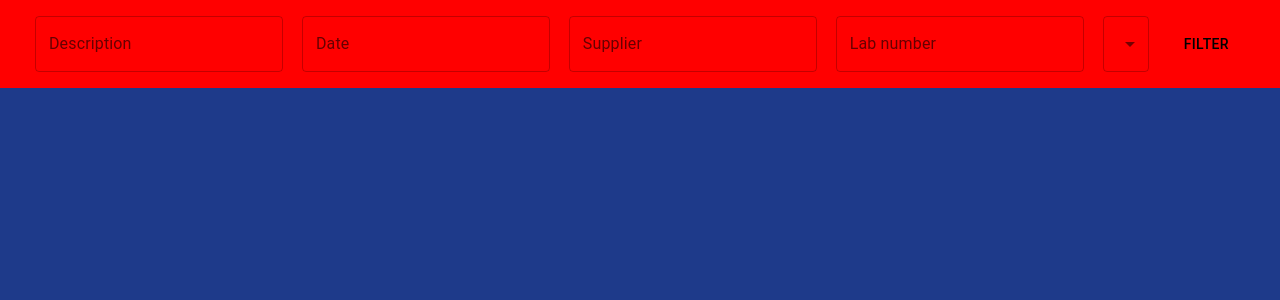
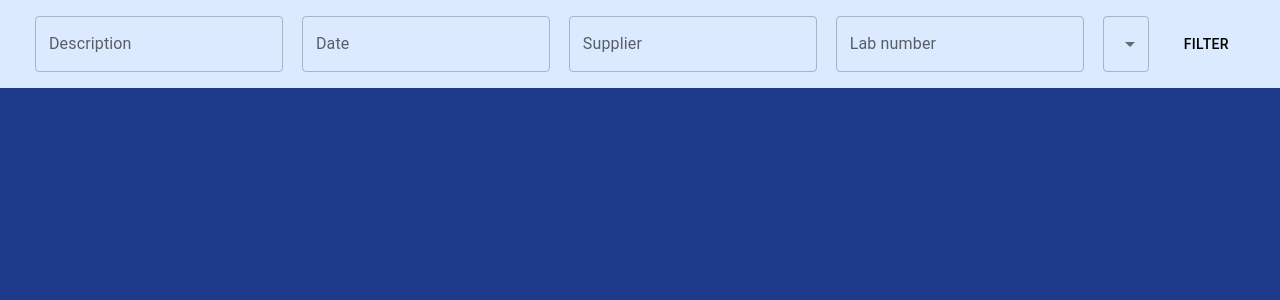
Before and after one commit to rommxl/BAP-ISE, a React (Create React App) app in the folder client/: page / in a window 1280 px wide. Shown: the top 300 px of the page. Built offline with nearby package versions, Linux system fonts and the light colour scheme; the HTML template or start-up script is replaced by a standard one.

Commit message:
filterbar color changed

```diff
--- a/client/src/components/FilterBar.jsx
+++ b/client/src/components/FilterBar.jsx
@@ -23,7 +23,7 @@ export default function FilterBar(props) {
     const boxStyle = {
         width:"100vw",
         minHeight:"5rem",
-        backgroundColor:"red"
+        // backgroundColor:"blue"
     }
     // const[curentCategory,setCurrentCategory] = useState("1");
     // const categoryChange = (e) => setCurrentCategory (e.target.value)
@@ -65,7 +65,7 @@ export default function FilterBar(props) {
 
     return (
         <div>
-            <Box sx={boxStyle} className="flex justify-evenly p-4">
+            <Box sx={boxStyle} className="flex justify-evenly p-4 bg-blue-100">
                 <TextField id="description" label="Description" variant="outlined" value={description} onChange={handleDescriptionChange} />
                 <TextField id="date" label="Date" variant="outlined" placeholder='MM/YYYY' value={date} onChange={handleDateChange} />
                 <TextField id="supplier" label="Supplier" variant="outlined" value={supplier} onChange={handleSupplierChange} />
```
